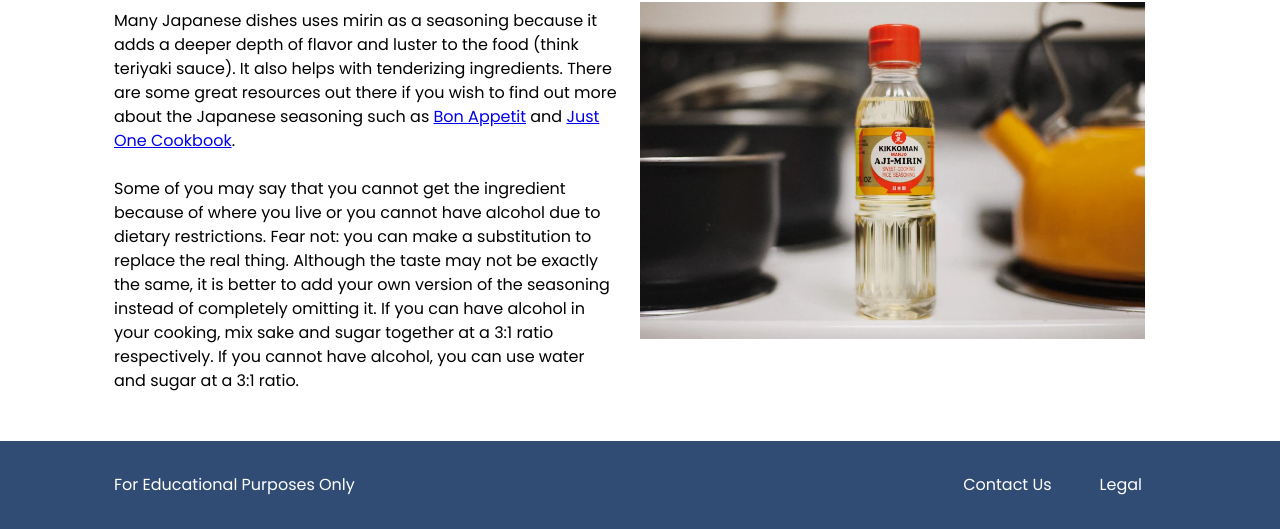
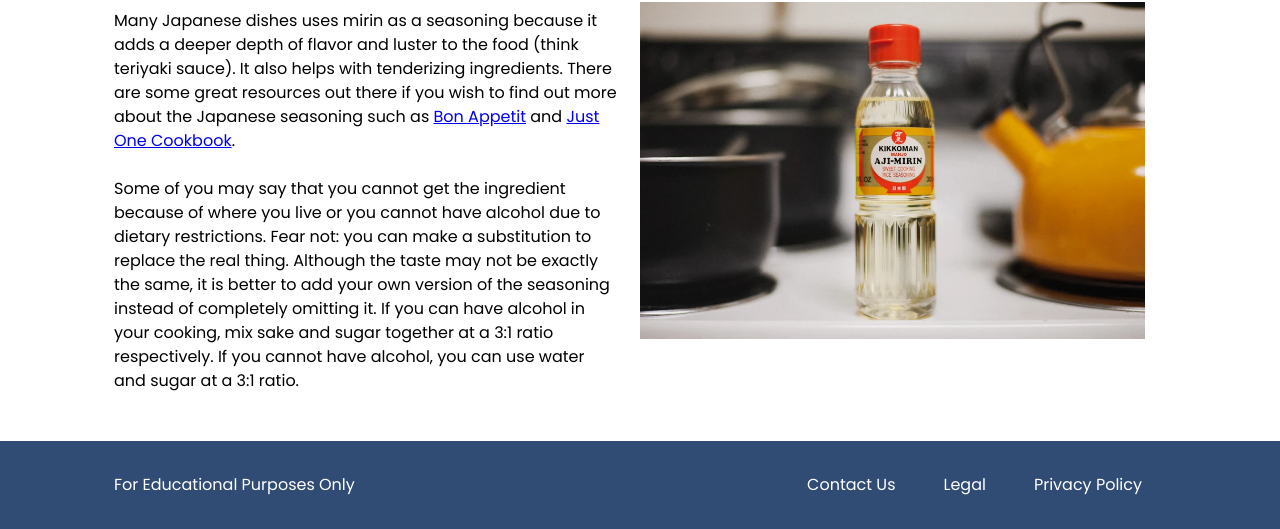
Before and after one commit to Yvette-Le/mirin-japanese-seasoning, a plain HTML site: page index.html in a window 1280 px wide. Shown: the part 2159-2688 px from the top of the page. Drawn offline with nearby package versions, Linux system fonts and the light colour scheme.

Commit message:
added privacy policy

```diff
--- a/index.html
+++ b/index.html
@@ -145,6 +145,7 @@
                 <ul>
                     <li><a href="mailto:mirinjapaneseseasoning@gmail.com">Contact Us</a></li>
                     <li><a href="license.txt" target="_blank">Legal</a></li>
+                    <li><a href="privacy.txt" target="_blank">Privacy Policy</a></li>
                 </ul>
             </div>
         </footer>
```
Also changed, not shown: privacy.txt (added).
